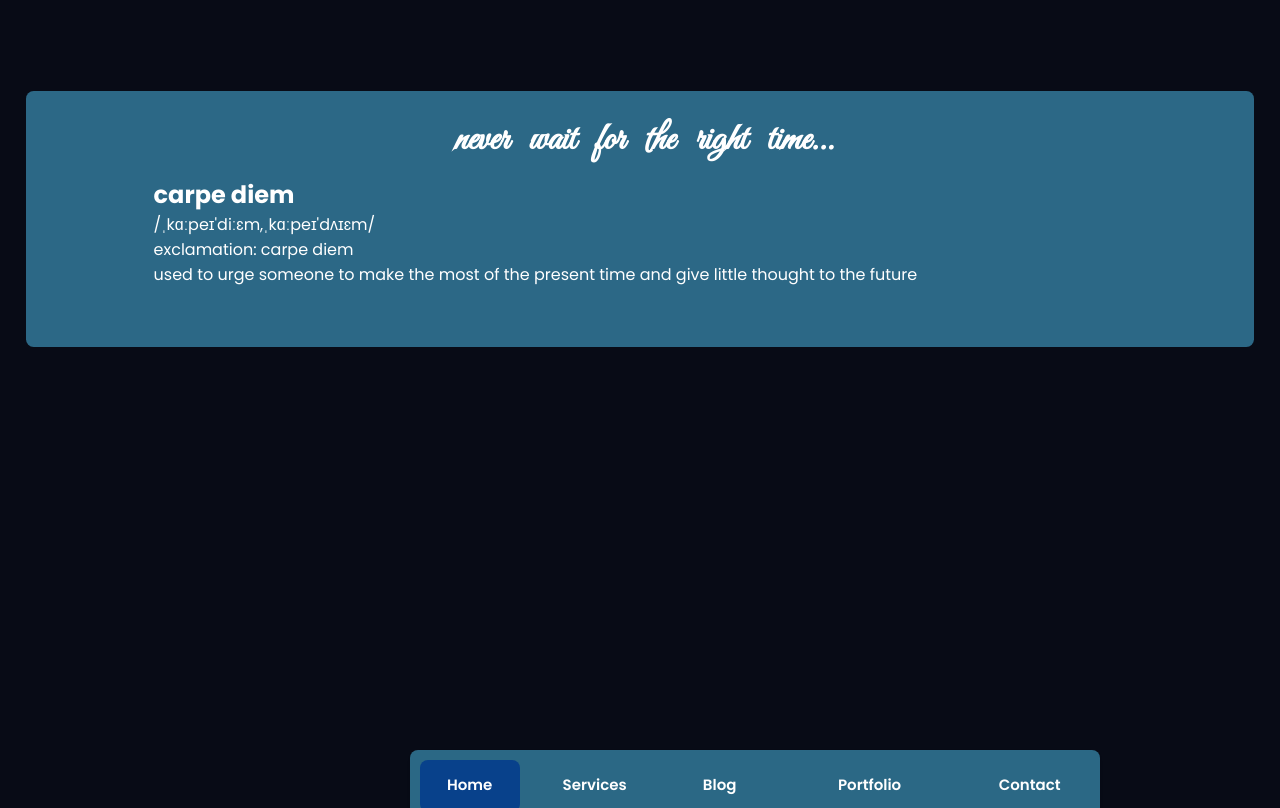
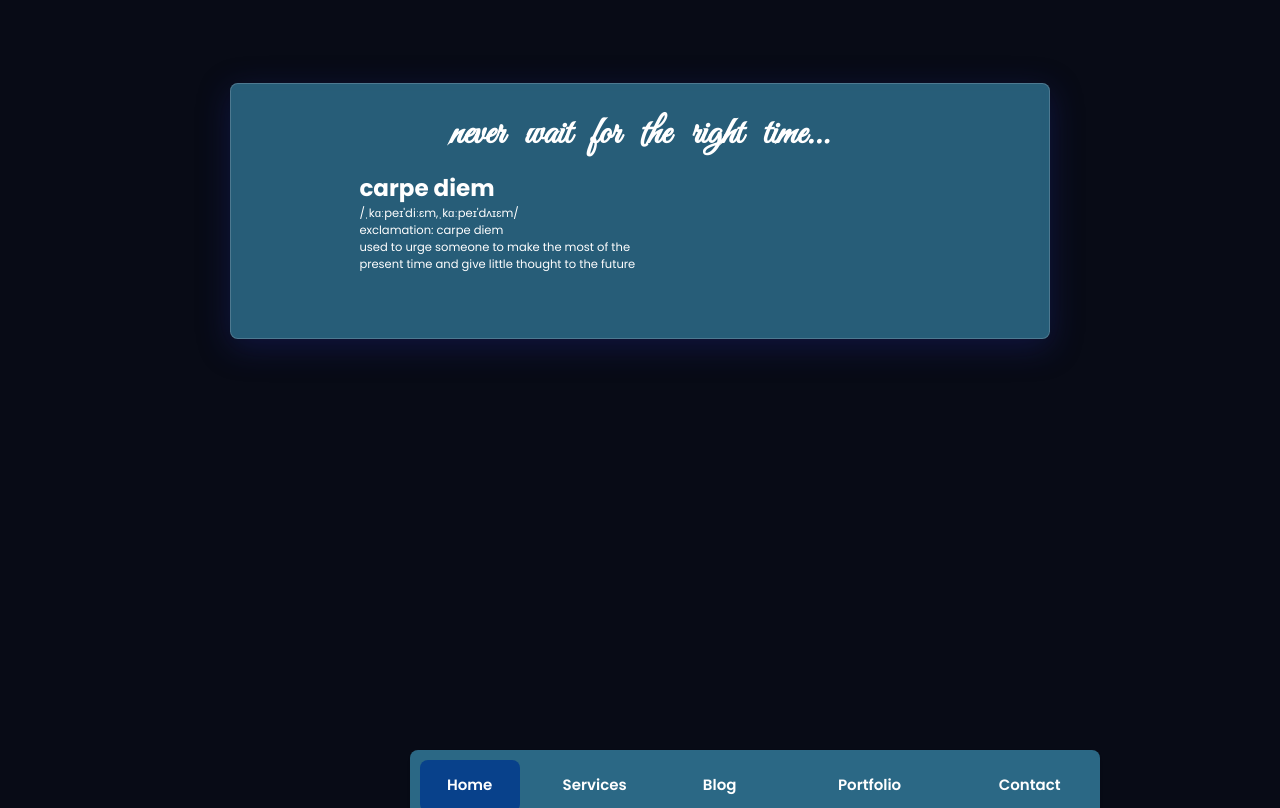
Before and after one commit to Projeckt-Bits/sourashis-co-website, a Next.js app: page / in a window 1280 px wide. Built offline with nearby package versions, Linux system fonts and the light colour scheme; grey boxes are pictures that could not be loaded.

Commit message:
0.0.0.6.a
Added Glass Morphism Effects.

```diff
--- a/src/app/components/LogoAnimation/LogoAnimation.module.scss
+++ b/src/app/components/LogoAnimation/LogoAnimation.module.scss
@@ -1,10 +1,10 @@
 .LogoContainer {
-  top: 10vw;
+  position: relative;
+  top: 0.9vw;
 }
 
 .LogoAnimation {
   display: flex;
   justify-content: center;  /* Center horizontally */
-  margin-top: 0.6vw;
   height: 4.5vw;
 }
--- a/src/app/page.jsx
+++ b/src/app/page.jsx
@@ -21,27 +21,28 @@ export default function Home() {
 
   return (
     <>
-      <div className={Styles.main}>
+      <div className={Styles.Main}>
         {isLoading ? (
           <Loader className={Styles.LoaderPosition} />
         ) : (
-          <div className={Styles.pageWrapper}>
-            <Navbar className={Styles.navBarPosition} />
+          <div className={Styles.PageWrapper}>
+            <Navbar className={Styles.NavBarPosition} />
             <LogoAnimation />
-            <div className={Styles.pageContent}>
-              <div className={Styles.tagLineWrapper}>
-                <h1 className={Styles.tagLine}>
+            <div className={Styles.PageContent}>
+              <div className={Styles.TagLineWrapper}>
+                <h1 className={Styles.TagLine}>
                   never&nbsp;&nbsp; wait&nbsp;&nbsp; for&nbsp;&nbsp;
                   the&nbsp;&nbsp; right&nbsp;&nbsp; time...
                 </h1>
-                <h2 className={Styles.carpeDiem}>carpe diem</h2>
-                <p className={Styles.carpeDiemDesc}>
+                <h2 className={Styles.CarpeDiem}>carpe diem</h2>
+                <p className={Styles.CarpeDiemDesc}>
                   /ˌkɑːpeɪ&apos;diːɛm,ˌkɑːpeɪ&apos;dʌɪɛm/
                   <br />
                   exclamation: carpe diem
                   <br />
-                  used to urge someone to make the most of the present time and
-                  give little thought to the future
+                  used to urge someone to make the most of the
+                  <br />
+                  present time and give little thought to the future
                 </p>
               </div>
             </div>
--- a/src/app/page.module.scss
+++ b/src/app/page.module.scss
@@ -1,41 +1,49 @@
-@import url('https://fonts.googleapis.com/css2?family=Great+Vibes&family=Poppins:ital,wght@0,100;0,200;0,300;0,400;0,500;0,600;0,700;0,800;0,900;1,100;1,200;1,300;1,400;1,500;1,600;1,700;1,800;1,900&display=swap');
+@import url("https://fonts.googleapis.com/css2?family=Great+Vibes&family=Poppins:ital,wght@0,100;0,200;0,300;0,400;0,500;0,600;0,700;0,800;0,900;1,100;1,200;1,300;1,400;1,500;1,600;1,700;1,800;1,900&display=swap");
 .LoaderPosition {
   display: flex;
-  justify-content: center;  /* Center horizontally */
-  align-items: center;      /* Center vertically */
+  justify-content: center; /* Center horizontally */
+  align-items: center; /* Center vertically */
   height: 100vh;
 }
-.pageWrapper {
+.PageWrapper {
   height: 100vh;
 }
-.pageContent {
+.PageContent {
 }
-.tagLineWrapper {
-  background-color: #4fc0f083;
-  margin: 2vw;
+.TagLineWrapper {
+  margin-top: 2vw;
+  margin-left: 18vw;
+  margin-right: 18vw;
   height: 20vw;
   border-radius: 0.6vw;
+  background: rgba(79, 192, 240, 0.45);
+  box-shadow: 0 8px 32px 0 rgba(31, 38, 135, 0.37);
+  backdrop-filter: blur(4px);
+  -webkit-backdrop-filter: blur(4px);
+  border: 0.01vw solid rgba(255, 255, 255, 0.18);
 }
-.tagLine {
+.TagLine {
   position: relative;
   top: 2vw;
-  left: 33.5vw;
+  text-align: center;
   color: white;
   font-family: "Great Vibes", cursive;
   font-weight: 900;
   font-size: 3vw;
 }
-.carpeDiem {
+.CarpeDiem {
   position: relative;
   top: 3vw;
   left: 10vw;
   color: white;
   font-family: "Poppins", sans-serif;
+  font-size: 1.8vw;
 }
-.carpeDiemDesc {
+.CarpeDiemDesc {
   position: relative;
   top: 3vw;
   left: 10vw;
   color: white;
   font-family: "Poppins", sans-serif;
+  font-size: 0.9vw;
 }
```
Also changed, not shown: src/app/components/AnalogueClock/AnalogueClock.module.scss (added, +35 -0 lines), src/app/components/AnalogueClock/page.jsx (added, +35 -0 lines).
